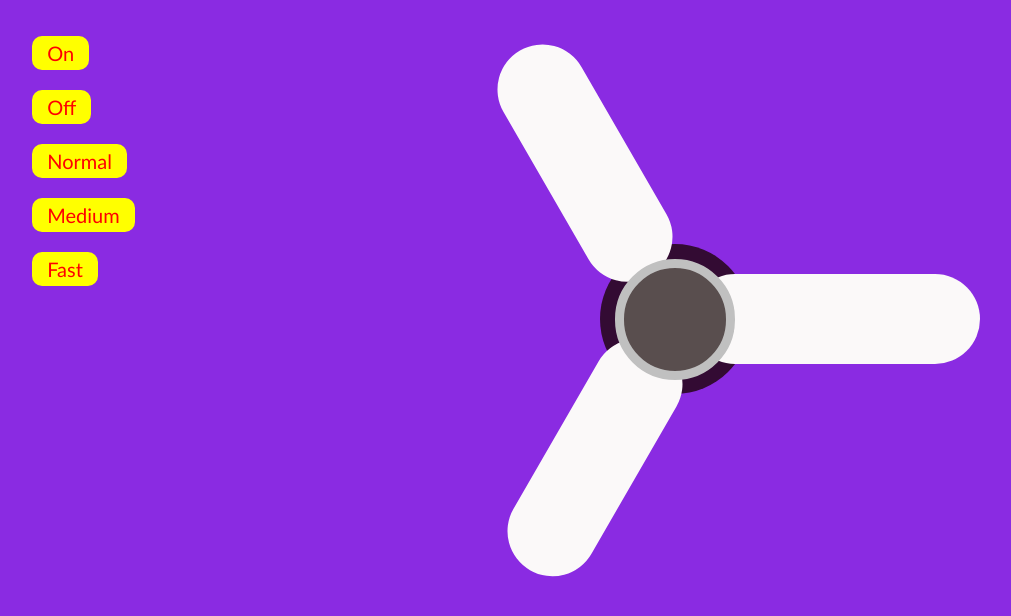
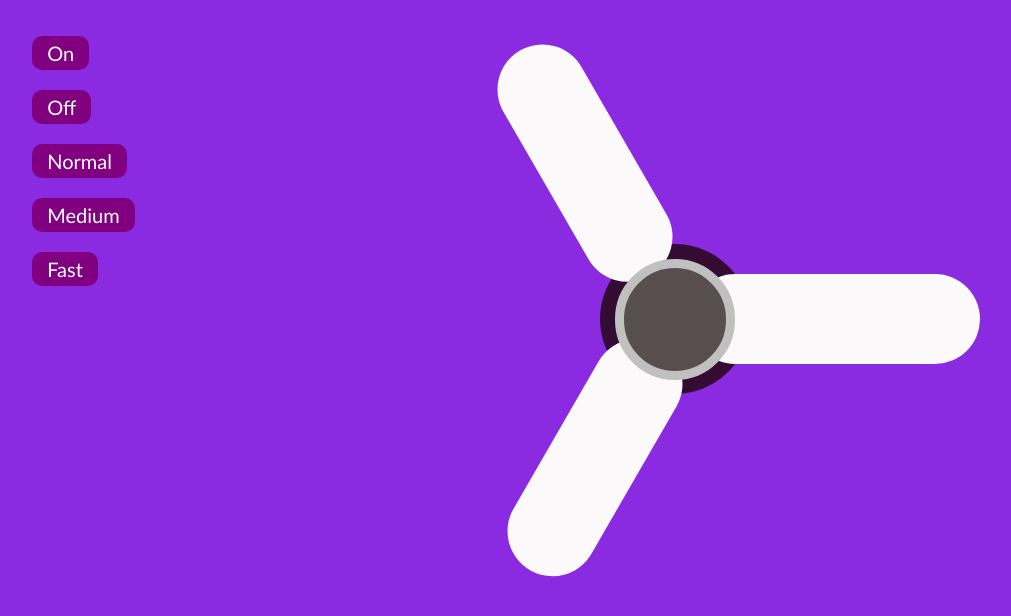
Before and after one commit to vedgalgat/Fan-peoject, a plain HTML site: page index.html in a window 1280 px wide. Shown: the whole page, without its empty margins (29-1040 px from the left). Drawn offline with Linux system fonts and the light colour scheme.

Commit message:
This is second commit

```diff
--- a/style.css
+++ b/style.css
@@ -84,8 +84,8 @@ button{
     top: 2vw;
     margin: 10px;
     border-radius: 10px;
-    background-color: yellow;
-    color: red;
+    background-color: purple;
+    color: white;
     font-size: 20px;
     font-family: 'Trebuchet MS', 'Lucida Sans Unicode', 'Lucida Grande', 'Lucida Sans', Arial, sans-serif;
     cursor: pointer;
```
